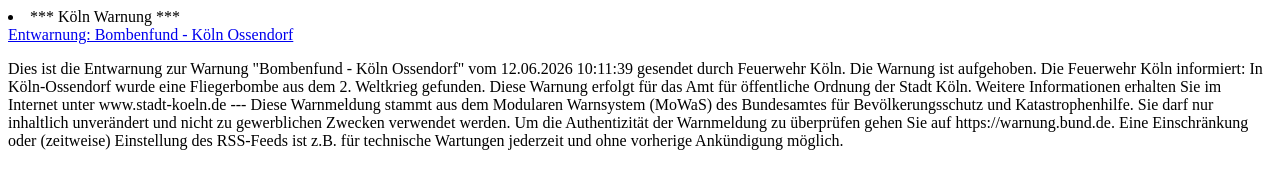
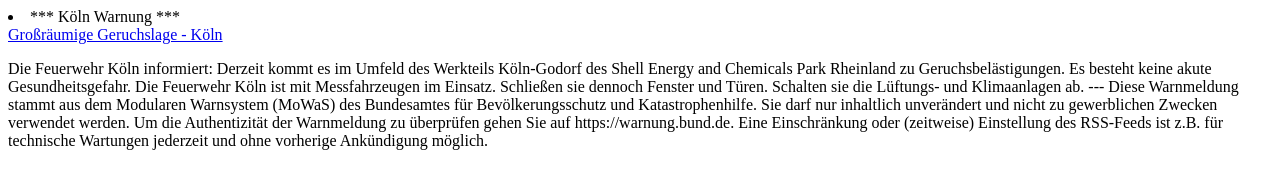
Before and after one commit to jasineri/warning, a website: page warning.html in a window 1280 px wide. Drawn offline with Linux system fonts and the light colour scheme.

Commit message:
update action output

```diff
--- a/data/links.json
+++ b/data/links.json
@@ -1 +1 @@
-["https://warnung.bund.de/meldung/mow.DE-NW-K-SE031-20260612-31-001/Entwarnung:_Bombenfund_-_K%C3%B6ln_Ossendorf"]
+["https://warnung.bund.de/meldung/mow.DE-NW-K-SE031-20260706-31-000/Gro%C3%9Fr%C3%A4umige_Geruchslage_-_K%C3%B6ln"]
--- a/warning.html
+++ b/warning.html
@@ -1,10 +1,4 @@
-<html><body><li>*** Köln Warnung ***</li><a href="https://warnung.bund.de/meldung/mow.DE-NW-K-SE031-20260612-31-001/Entwarnung:_Bombenfund_-_K%C3%B6ln_Ossendorf">Entwarnung: Bombenfund - Köln Ossendorf</a><p>Dies ist die Entwarnung zur Warnung "Bombenfund - Köln Ossendorf" vom 12.06.2026 10:11:39 gesendet durch Feuerwehr Köln. Die Warnung ist aufgehoben.
-
-Die Feuerwehr Köln informiert:
-In Köln-Ossendorf wurde eine Fliegerbombe aus dem 2. Weltkrieg gefunden.
-Diese Warnung erfolgt für das Amt für öffentliche Ordnung der Stadt Köln.
-
-Weitere Informationen erhalten Sie im Internet unter www.stadt-koeln.de
+<html><body><li>*** Köln Warnung ***</li><a href="https://warnung.bund.de/meldung/mow.DE-NW-K-SE031-20260706-31-000/Gro%C3%9Fr%C3%A4umige_Geruchslage_-_K%C3%B6ln">Großräumige Geruchslage - Köln</a><p>Die Feuerwehr Köln informiert: Derzeit kommt es im Umfeld des Werkteils Köln-Godorf des Shell Energy and Chemicals Park Rheinland zu Geruchsbelästigungen. Es besteht keine akute Gesundheitsgefahr. Die Feuerwehr Köln ist mit Messfahrzeugen im Einsatz. Schließen sie dennoch Fenster und Türen. Schalten sie die Lüftungs- und Klimaanlagen ab.
 
 ---
 Diese Warnmeldung stammt aus dem Modularen Warnsystem (MoWaS) des Bundesamtes für Bevölkerungsschutz und Katastrophenhilfe.
```
